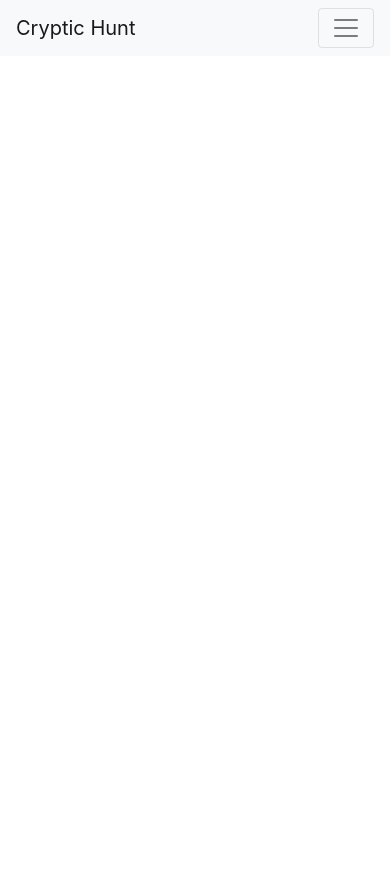
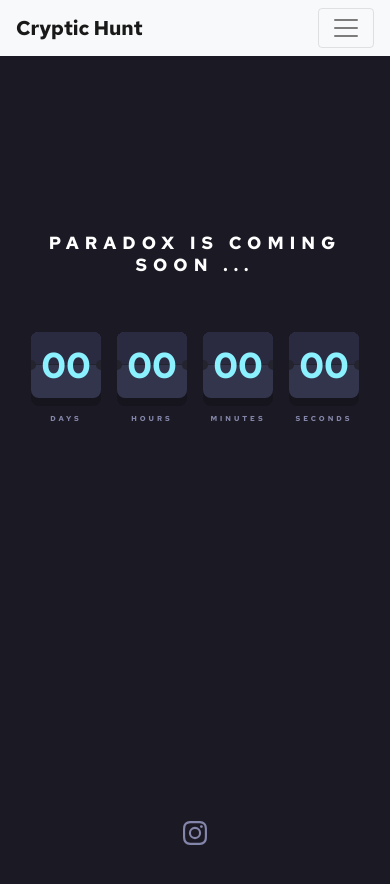
Before and after one commit to ishivanshgoel/Paradox-2021, a React (Create React App) app in the folder client/: page /user/countdown in a window 390 px wide. Shown: the top 884 px of the page. Before the commit the page ends 844 px from the top, so only its background shows below. Built offline with nearby package versions, Linux system fonts and the light colour scheme.

Commit message:
Partial conversion of count down page to react

```diff
--- a/client/src/App.js
+++ b/client/src/App.js
@@ -22,6 +22,7 @@
 // Level 2 Components
 import Play from './components/User/Play'
 import Leaderboard from './components/User/Leaderboard'
+import CountDown from "./components/User/countdownreact";
 
 
 function App() {
@@ -81,6 +82,9 @@
               <Route exact path="/user/play">
                 <Play/>
               </Route>
+              <Route exact path="/user/countdown">
+                <CountDown/>
+              </Route>
               <Route exact path="/user/leaderboard">
                 <Leaderboard/>
               </Route>
--- a/client/src/components/Countdown Timer/countdownscss.scss
+++ /dev/null
@@ -1,236 +0,0 @@
-@import url('https://fonts.googleapis.com/css2?family=Red+Hat+Text:wght@700&display=swap');
-
-* {
-    box-sizing: border-box;
-}
-
-body {
-    font: 700 14px/1 'Red Hat Text', sans-serif;
-    background: url('../images/bg-stars.svg'), hsl(249, 18%, 12%);
-    height: 100vh;
-    margin: 0;
-}
-
-main {
-    height: 100vh;
-    background: url(../images/pattern-hills.svg) no-repeat 0 bottom;
-    background-size: contain;
-    display: flex;
-    flex-flow: column nowrap;
-    align-items: center;
-    justify-content: flex-start;
-    padding-top: 15vh;
-    position: relative;
-}
-
-h1 {
-    font-size: 1.5em;
-    margin: 19px 0 109px;
-    letter-spacing: 8px;
-    color: #fff;
-    text-transform: uppercase;
-}
-
-.countdown {
-    display: flex;
-    flex-flow: row nowrap;
-}
-
-.title {
-    color: hsl(237, 18%, 59%);
-    font-size: 1em;
-    text-transform: uppercase;
-    letter-spacing: 6px;
-}
-
-.countdown-block {
-    display: flex;
-    flex-flow: column nowrap;
-    align-items: center;
-    margin-right: 30px;
-    &:last-child {
-        margin-right: 0;
-    }
-}
-
-.time-elem {
-    position: relative;
-    color: hsl(345, 95%, 68%);
-    position: relative;
-    height: 140px;
-    width: 150px;
-    background-color: hsl(235, 20%, 25%);
-    border-radius: 8px;
-    text-align: center;
-    font-size: 5.5em;
-    overflow: hidden;
-    margin-bottom: 27px;
-    line-height: 138px;
-    box-shadow: 0px 8px 0px 0px #16151d;
-}
-
-.time-elem::before, .time-elem::after {
-    content: '';
-    position: absolute;
-    z-index: 6;
-    top: calc(50% - 5px);
-    background: hsl(240, 12%, 16%);
-    border-radius: 50%;
-    width: 10px;
-    height: 10px;
-}
-
-.time-elem::before {
-    left: -5px;
-}
-
-.time-elem::after {
-    right: -5px;
-}
-
-
-.time-elem > span {
-    position: absolute;
-    left: 0;
-    right: 0;
-}
-
-.top {
-    z-index: 3;
-    background-color: hsl(240, 21%, 21%);
-    transform-origin: 50% 100%;
-    transform: perspective(200px);
-}
-
-.time-elem .top::after, .time-elem .bottom-back::after {
-    content: '';
-    position: absolute;
-    z-index: -1;
-    left: 0;
-    bottom: 0;
-    width: 100%;
-    height: 100%;
-    border-bottom: 1px solid hsl(240, 12%, 16%);
-}
-
-.bottom {
-    z-index: 1;
-}
-
-.bottom::before {
-    content: '';
-    position: absolute;
-    display: block;
-    top: 0;
-    left: 0;
-    width: 100%;
-    height: 50%;
-    background-color: hsl(235, 20%, 25%);
-}
-
-.bottom-back {
-    z-index: 2;
-    top: 0;
-    height: 50%;
-    overflow: hidden;
-    background-color: hsl(235, 20%, 25%);
-}
-
-.bottom-back span {
-    position: absolute;
-    top: 0;
-    left: 0;
-    right: 0;
-    bottom: 0;
-    margin: auto;
-}
-
-.top, .top-back {
-    height: 50%;
-    overflow: hidden;
-    backface-visibility: hidden;
-}
-
-.top-back {
-    z-index: 4;
-    bottom: 0;
-    transform-origin: 50% 0;
-    background-color: hsl(235, 20%, 25%);
-    transform: perspective(200px) rotateX(180deg);
-}
-
-.top-back span {
-    position: absolute;
-    top: -100%;
-    left: 0;
-    right: 0;
-    margin: auto;
-}
-
-.social {
-    position: absolute;
-    bottom: 56px;
-    list-style-type: none;
-    display: flex;
-    flex-flow: row;
-    padding: 0;
-}
-
-.social li {
-    margin-right: 32px;
-}
-
-.social li a path {
-    transition: fill .3s ease;
-}
-
-.social li:last-child {
-    margin-right: 0;
-}
-
-.social a:hover path{
-    fill:  hsl(345, 95%, 68%);;
-}
-
-@media only screen and (max-width: 768px) {
-    body {
-        font-size: 8px;
-    }
-
-    main {
-        padding-top: 18vh;
-    }
-
-    h1 {
-        font-size: 2.2em;
-        margin: 24px 0 56px;
-        letter-spacing: 6px;
-        padding: 0 20px;
-        line-height: 22px;
-        text-align: center;
-    }
-
-    .countdown-block {
-        margin-right: 16px;
-        &:last-child {
-            margin-right: 0;
-        }
-    }
-
-    .title {
-        font-size: 0.9em;
-        letter-spacing: 3px;
-    }
-
-    .time-elem {
-        height: 66px;
-        width: 70px;
-        font-size: 4.5em;
-        line-height: 66px;
-        margin-bottom: 17px;
-    }
-
-    .social {
-        bottom: 39px;
-    }
-}
--- a/client/src/components/Countdown Timer/countdowncss.css
+++ b/client/src/components/User/countdown.css
@@ -5,7 +5,7 @@
 }
 
 body {
-  font: 700 14px/1 'Red Hat Text', sans-serif;
+  font: 700 14px/1 "Red Hat Text", sans-serif;
   background: #1b1924;
   height: 100vh;
   margin: 0;
@@ -92,8 +92,9 @@
   box-shadow: 0px 8px 0px 0px #16151d;
 }
 
-.time-elem::before, .time-elem::after {
-  content: '';
+.time-elem::before,
+.time-elem::after {
+  content: "";
   position: absolute;
   z-index: 6;
   top: calc(50% - 5px);
@@ -126,8 +127,9 @@
   transform: perspective(200px);
 }
 
-.time-elem .top::after, .time-elem .bottom-back::after {
-  content: '';
+.time-elem .top::after,
+.time-elem .bottom-back::after {
+  content: "";
   position: absolute;
   z-index: -1;
   left: 0;
@@ -142,7 +144,7 @@
 }
 
 .bottom::before {
-  content: '';
+  content: "";
   position: absolute;
   display: block;
   top: 0;
@@ -169,7 +171,8 @@
   margin: auto;
 }
 
-.top, .top-back {
+.top,
+.top-back {
   height: 50%;
   overflow: hidden;
   -webkit-backface-visibility: hidden;
@@ -213,8 +216,8 @@
 }
 
 .social li a path {
-  -webkit-transition: fill .3s ease;
-  transition: fill .3s ease;
+  -webkit-transition: fill 0.3s ease;
+  transition: fill 0.3s ease;
 }
 
 .social li:last-child {
--- a/client/src/components/Countdown Timer/countdown.html
+++ b/client/src/components/User/countdown.html
@@ -72,7 +72,6 @@
       </li>
     </ul>
   </main>
-  <script src="https://cdnjs.cloudflare.com/ajax/libs/gsap/3.5.1/gsap.min.js"></script>
-  <script src="./countdownjs.js"></script>
+
 </body>
 </html>
--- a/client/src/components/Countdown Timer/countdownjs.js
+++ b/client/src/components/User/countdown.js
@@ -81,8 +81,6 @@
 
     }
 
-
-
     function setTimeLeft() {
         timeLeft.d = Math.floor(totalSeconds / (60 * 60 * 24));
         timeLeft.h = Math.floor(totalSeconds / (60 * 60) % 24);
--- /dev/null
+++ b/client/src/components/User/countdownreact.js
@@ -0,0 +1,75 @@
+import React from 'react'
+import './countdown.css'
+const CountDown = () =>{
+    return (
+        <main>
+            <script src="./countdown.js"></script>
+            <script src="https://cdnjs.cloudflare.com/ajax/libs/gsap/3.5.1/gsap.min.js"></script>
+            <h1>Paradox is coming soon ...</h1>
+            <div className="countdown">
+            <div className="countdown-block">
+                <span className="days time-elem">
+                <span className="top">00</span>
+                <span className="top-back">
+                    <span>00</span>
+                </span>
+                <span className="bottom">00</span>
+                <span className="bottom-back">
+                    <span>00</span>
+                </span>
+                </span>
+                <span className="title">Days</span>
+            </div>
+            <div className="countdown-block">
+                <span className="hours time-elem">
+                <span className="top">00</span>
+                <span className="top-back">
+                    <span>00</span>
+                </span>
+                <span className="bottom">00</span>
+                <span className="bottom-back">
+                    <span>00</span>
+                </span>
+                </span>
+                <span className="title">Hours</span>
+            </div>
+            <div className="countdown-block">
+                <span className="minutes time-elem">
+                <span className="top">00</span>
+                <span className="top-back">
+                    <span>00</span>
+                </span>
+                <span className="bottom">00</span>
+                <span className="bottom-back">
+                    <span>00</span>
+                </span>
+                </span>
+                <span className="title">Minutes</span>
+            </div>
+            <div className="countdown-block">
+                <span className="seconds time-elem">
+                <span className="top">00</span>
+                <span className="top-back">
+                    <span>00</span>
+                </span>
+                <span className="bottom">00</span>
+                <span className="bottom-back">
+                    <span>00</span>
+                </span>
+                </span>
+                <span className="title">Seconds</span>
+            </div>
+            </div>
+            <ul className="social">
+            <li>
+                <a href="https://www.instagram.com/comsoc.vitcc/?hl=en"  target="_blank">
+                <svg xmlns="http://www.w3.org/2000/svg" width="24" height="24"><path fill="#8385A9" d="M12 2.163c3.204 0 3.584.012 4.85.07 3.252.148 4.771 1.691 4.919 4.919.058 1.265.069 1.645.069 4.849 0 3.205-.012 3.584-.069 4.849-.149 3.225-1.664 4.771-4.919 4.919-1.266.058-1.644.07-4.85.07-3.204 0-3.584-.012-4.849-.07-3.26-.149-4.771-1.699-4.919-4.92-.058-1.265-.07-1.644-.07-4.849 0-3.204.013-3.583.07-4.849.149-3.227 1.664-4.771 4.919-4.919 1.266-.057 1.645-.069 4.849-.069zM12 0C8.741 0 8.333.014 7.053.072 2.695.272.273 2.69.073 7.052.014 8.333 0 8.741 0 12c0 3.259.014 3.668.072 4.948.2 4.358 2.618 6.78 6.98 6.98C8.333 23.986 8.741 24 12 24c3.259 0 3.668-.014 4.948-.072 4.354-.2 6.782-2.618 6.979-6.98.059-1.28.073-1.689.073-4.948 0-3.259-.014-3.667-.072-4.947-.196-4.354-2.617-6.78-6.979-6.98C15.668.014 15.259 0 12 0zm0 5.838a6.162 6.162 0 100 12.324 6.162 6.162 0 000-12.324zM12 16a4 4 0 110-8 4 4 0 010 8zm6.406-11.845a1.44 1.44 0 100 2.881 1.44 1.44 0 000-2.881z"/>IEEE Computer Society VIT Chennai</svg>
+                </a>
+            </li>
+            </ul>
+        </main>
+    );
+}
+
+
+export default CountDown;
```
Also changed, not shown: client/src/components/User/icon-instagram.svg (renamed from client/src/components/Countdown Timer/icon-instagram.svg), 1 other file (tests, documents, lock files or other folders). Lines whose indentation alone changed are shown as unchanged.
